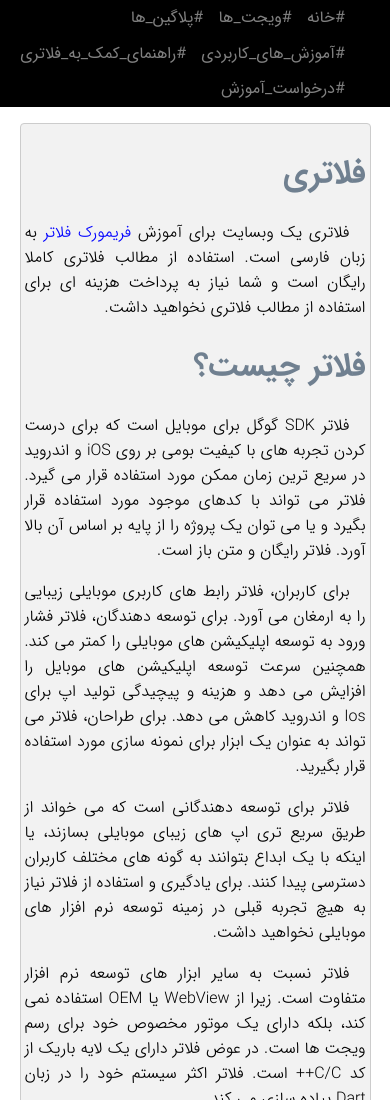
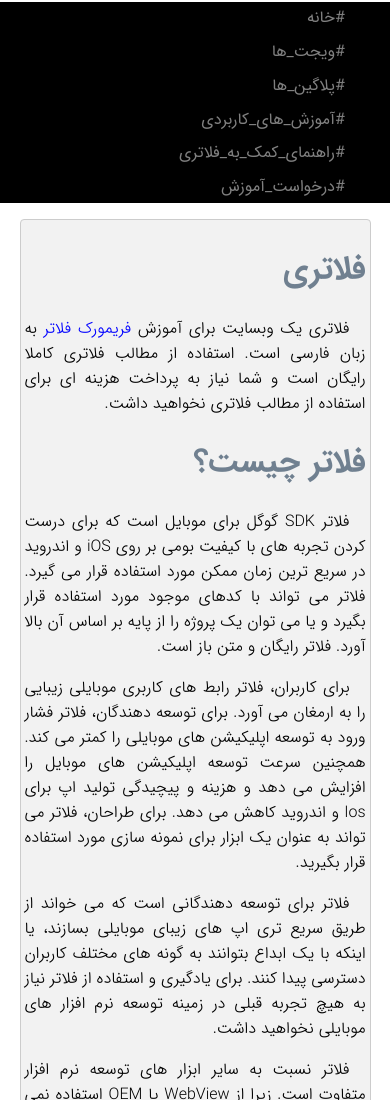
Before and after one commit to javadmokhtari/fluttery.ir, a plain HTML site: page index.html in a window 390 px wide. Shown: the top 1100 px of the page. Drawn offline with Linux system fonts and the light colour scheme.

Commit message:
Fixed Navbar Issue on small screens

```diff
--- a/css/index.css
+++ b/css/index.css
@@ -134,7 +134,11 @@ h1 {
   .post {
     width: 100%;
   }
-
+}
+@media only screen and (max-width: 850px) {
+  nav ul li {
+    display: block;
+  }
 }
 @media only screen and (max-width: 770px) {
   #footer {
```
